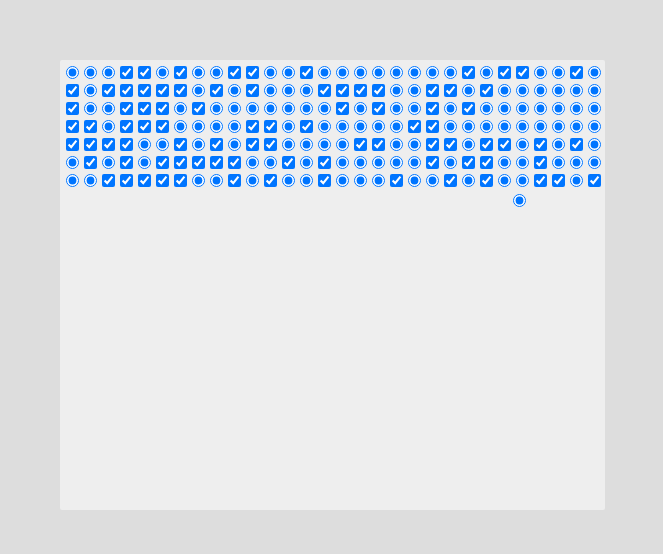
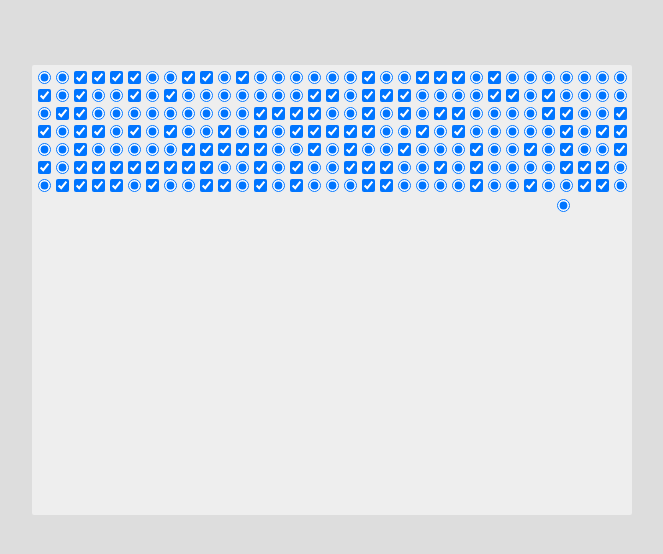
Before and after one commit to sn3p/BreakDOM, a plain HTML site: page index.html in a window 1280 px wide. Shown: the part 110-664 px from the top of the page, without its empty margins (308-971 px from the left). Drawn offline with nearby package versions, Linux system fonts and the light colour scheme.

Commit message:
Repsponsive styling

```diff
--- a/index.html
+++ b/index.html
@@ -5,11 +5,11 @@
 	<meta name="description" content="BreakDOM - A remix of the classic Breakout game.">
 	<meta name="author" content="Matthijs Kuiper">
 	<title>BreakDOM</title>
-	<link rel="stylesheet" href="main.css?d6d8bbf7baa38568dcb6">
+	<link rel="stylesheet" href="main.css?19a58df0c8b8f4bcbcff">
 </head>
 <body>
 	<div id="breakdom"></div>
 	<script src="https://cdnjs.cloudflare.com/ajax/libs/jquery/3.3.1/jquery.min.js"></script>
-	<script src="breakdom.bundle.js?d6d8bbf7baa38568dcb6"></script>
+	<script src="breakdom.bundle.js?19a58df0c8b8f4bcbcff"></script>
 </body>
 </html>
--- a/main.css
+++ b/main.css
@@ -1,24 +1,30 @@
+html {
+  height: 100%;
+}
+
 body {
   background: #ddd;
   font-family: Arial, Helvetica, sans-serif;
   height: 100%;
   margin: 0;
+  position: relative;
 }
 
 #breakdom {
   background: #eee;
   border-radius: 2px;
   cursor: none;
-  display: inline-block;
-  height: 450px;
+  height: 100%;
   left: 50%;
-  margin-left: -272px;
-  margin-top: -230px;
+  max-height: 450px;
+  max-width: 600px;
   overflow: hidden;
   position: absolute;
   text-align: center;
   top: 50%;
-  width: 545px;
+  -webkit-transform: translate(-50%, -50%);
+          transform: translate(-50%, -50%);
+  width: 100%;
 }
 
 #paddle {
```
Also changed, not shown: breakdom.bundle.js.
